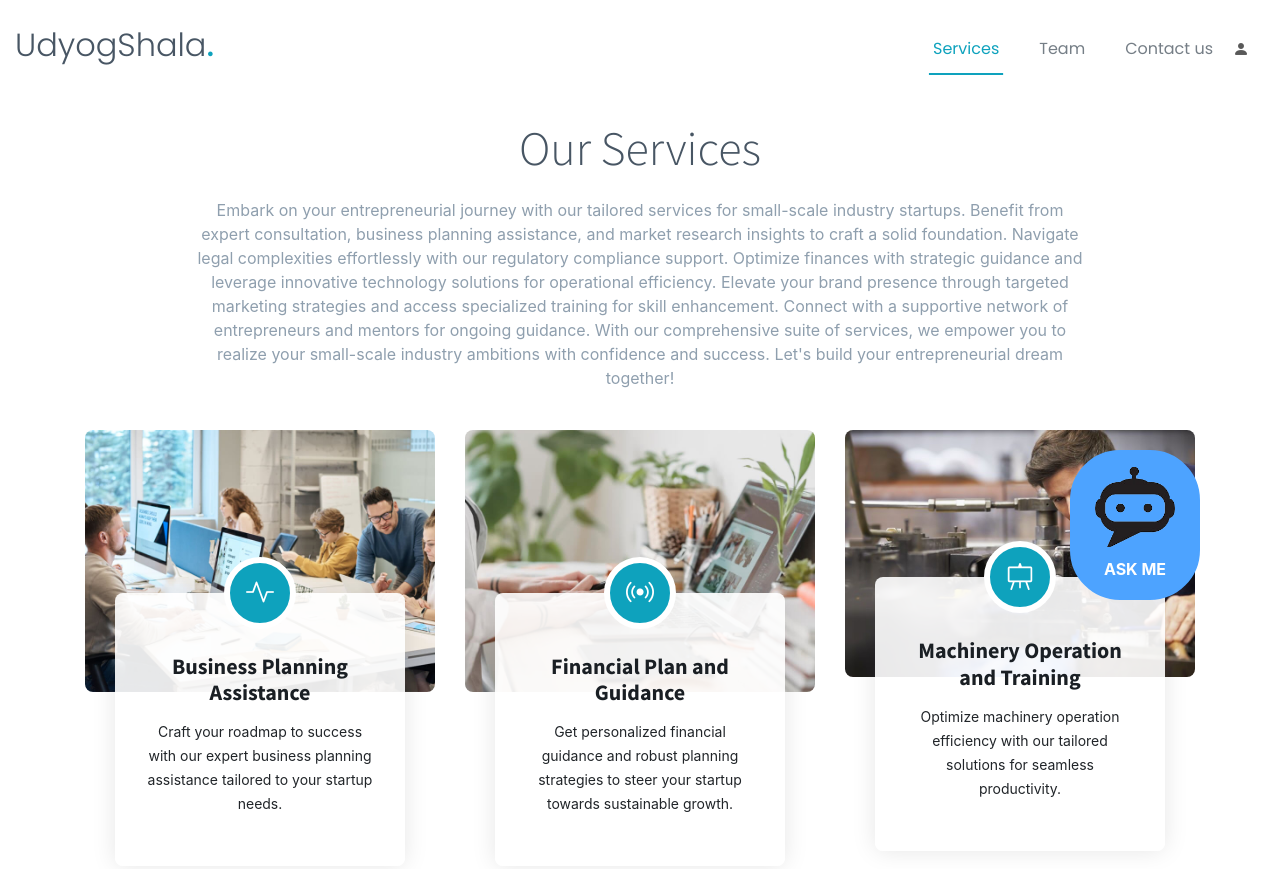
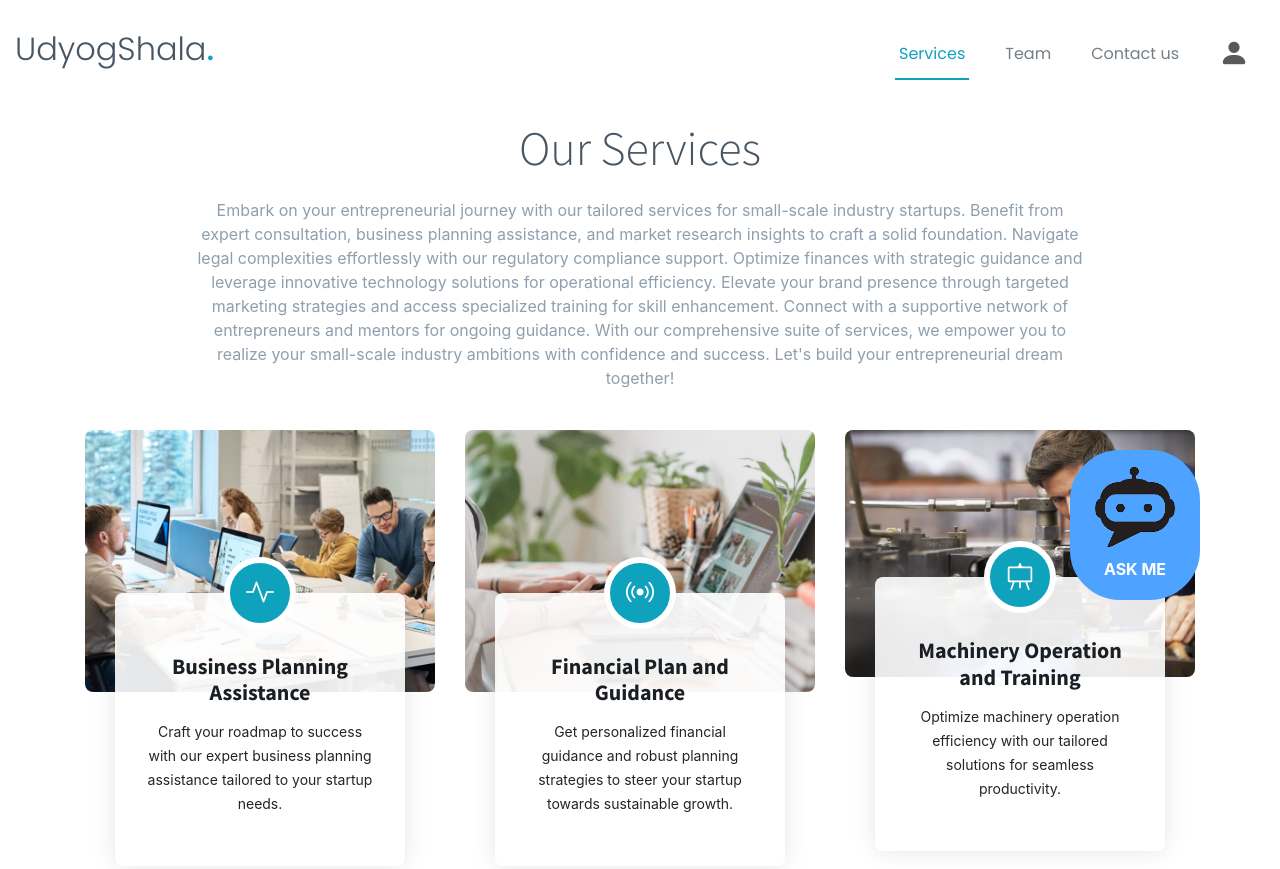
Before and after one commit to Rohit3003T/UdyogShala, a website: page main.html in a window 1280 px wide. Shown: the top 869 px of the page. Drawn offline with nearby package versions, Linux system fonts and the light colour scheme.

Commit message:
Add files via upload

```diff
--- a/main.html
+++ b/main.html
@@ -27,7 +27,7 @@
     rel="stylesheet"
     href="https://cdnjs.cloudflare.com/ajax/libs/animate.css/4.1.1/animate.min.css" />
 
-<link rel="stylesheet" href="./mainpage.">
+<link rel="stylesheet" href="./mainpage.css">
 
 
 
```
